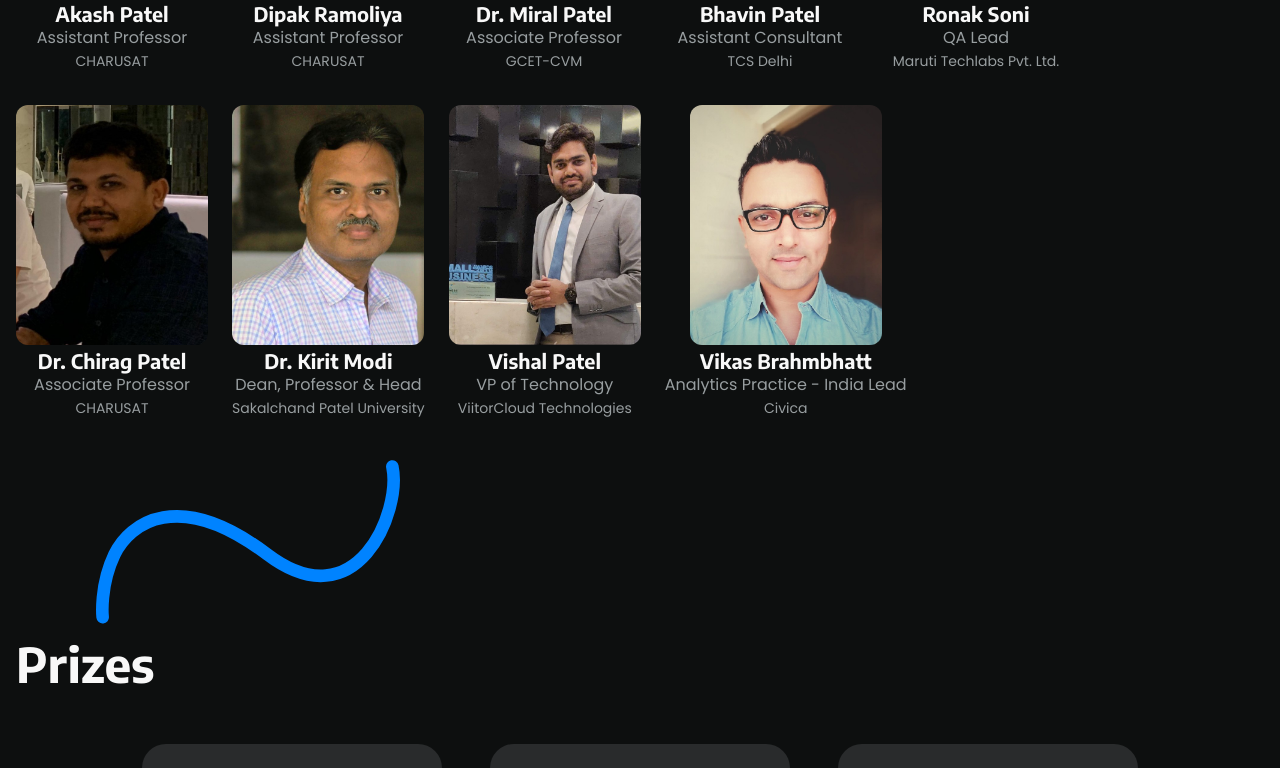
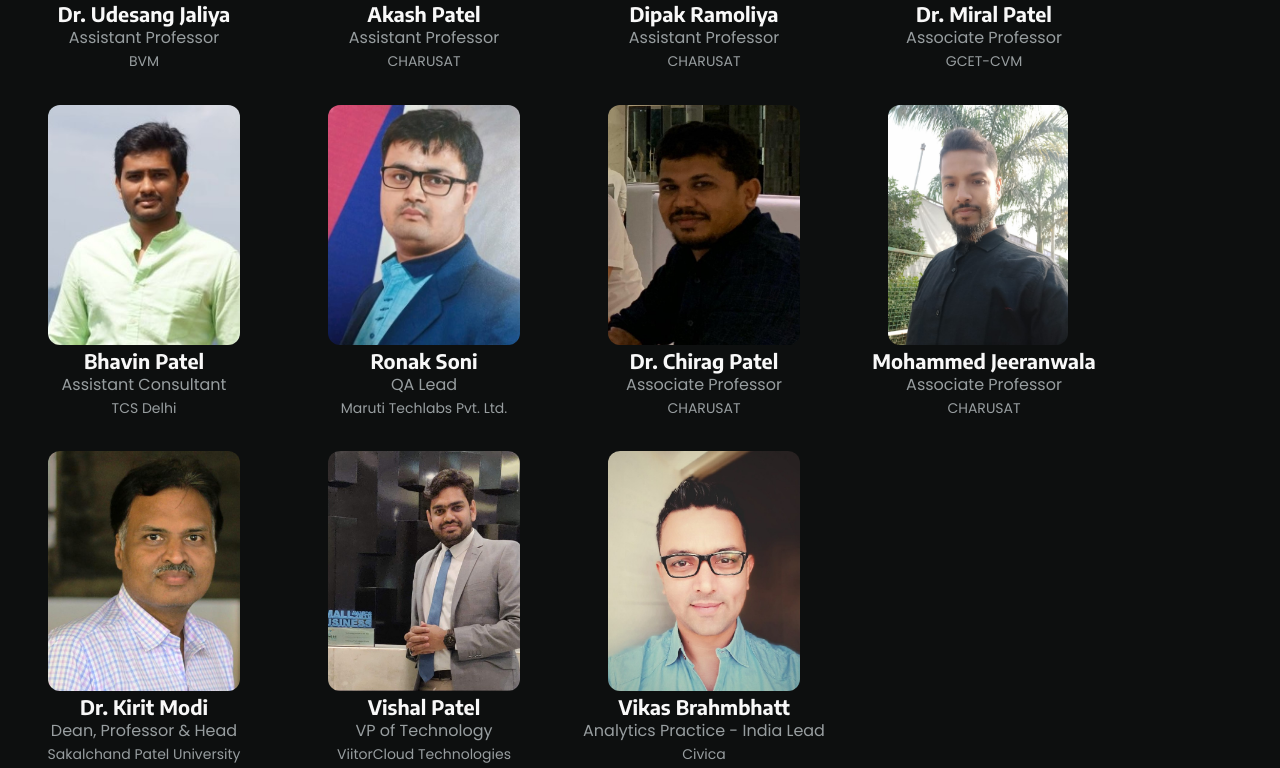
Before and after one commit to hcs-user/HackSVIT-22, a Next.js app: page / in a window 1280 px wide. Shown: the part 3612-4380 px from the top of the page. Built offline with nearby package versions, Linux system fonts and the light colour scheme.

Commit message:
new person

```diff
--- a/src/components/Speakers.tsx
+++ b/src/components/Speakers.tsx
@@ -63,7 +63,7 @@ export default function Speakers() {
 					({ name, post, company, photo, link }) =>
 						photo && (
 							<a href={link} target='_blank' rel='noopener noreferrer'>
-								<VStack w='fit-content' spacing='1'>
+								<VStack spacing='1' w='64'>
 									<Box h='60' w='48'>
 										<Img
 											src={"/people/" + name.toLowerCase().split(" ").join("_") + ".jfif"}
--- a/src/data/people.json
+++ b/src/data/people.json
@@ -77,6 +77,13 @@
         "photo": "https://media-exp1.licdn.com/dms/image/C5603AQFLjN3sBSW6kQ/profile-displayphoto-shrink_800_800/0/1587581778768?e=1655942400&v=beta&t=TI0xQfl9k56jIsvuiDCnJ0r8uHrA_m7tfx4UZZ2jfUA"
     },
     {
+        "name": "Mohammed Jeeranwala",
+        "post": "Associate Professor",
+        "company": "CHARUSAT",
+        "link": "http://www.linkedin.com/in/mohammedjeeranwala",
+        "photo": "https://media-exp1.licdn.com/dms/image/C5603AQFLjN3sBSW6kQ/profile-displayphoto-shrink_800_800/0/1587581778768?e=1655942400&v=beta&t=TI0xQfl9k56jIsvuiDCnJ0r8uHrA_m7tfx4UZZ2jfUA"
+    },
+    {
         "name": "Dr. Kirit Modi",
         "post": "Dean, Professor & Head",
         "company": "Sakalchand Patel University",
```
Also changed, not shown: public/people/mohammed_jeeranwala.jfif (added).
